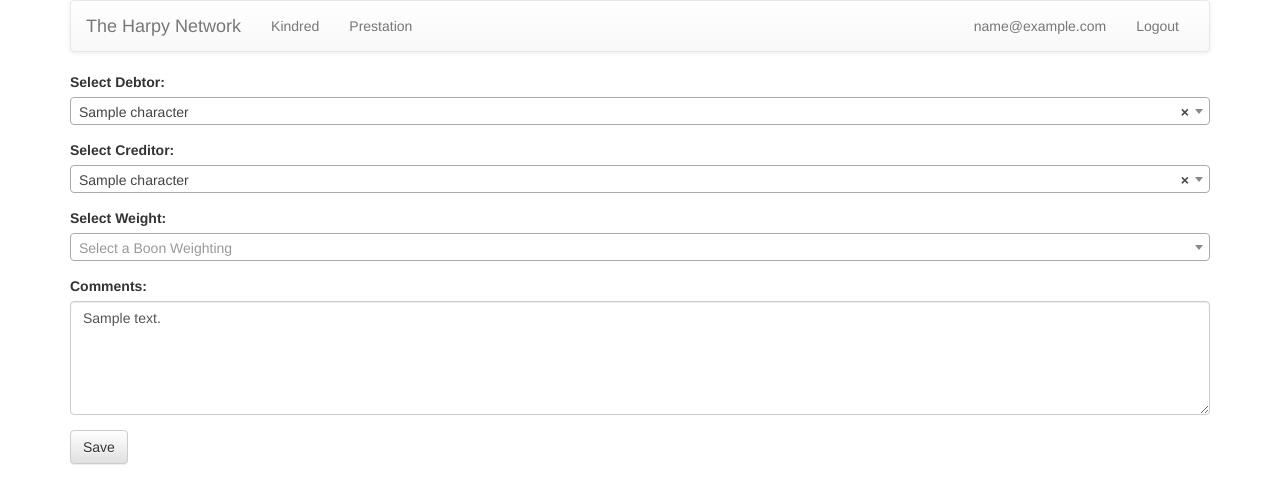
After one commit to sayeghr/harpy-network, a Flask app: page /prestation/1/edit in a window 1280 px wide; the page is wider, and only the part inside the window is pictured. The commit adds this page. Shown: the top 504 px of that part. Run offline with Flask 2, Linux system fonts and the light colour scheme; a user stored in the database is signed in; tables that the repository leaves empty hold one stand-in row (values such as "Sample post"); some libraries are stand-ins or nearby versions.

Commit message:
Added the ability to edit existing boons.

```diff
--- a/harpy_network/forms.py
+++ b/harpy_network/forms.py
@@ -70,3 +70,18 @@ class AddBoonForm(Form):
                                       ],
                               validators=[DataRequired()])
     comment = TextAreaField("Comments", validators=[])
+
+class EditBoonForm(Form):
+    debtor = CharacterField("Debtor", validators=[DataRequired(),
+                                                  NotEqualTo('creditor',
+                                                             message="The Debtor cannot be the same as the Creditor.")])
+    creditor = CharacterField("Creditor", validators=[DataRequired()])
+    boon_weight = SelectField("Boon Weight",
+                              choices=[("trivial", "Trivial Boon"),
+                                          ("minor", "Minor Boon"),
+                                          ("major", "Major Boon"),
+                                          ("blood", "Blood Boon"),
+                                          ("life", "Life Boon"),
+                                      ],
+                              validators=[DataRequired()])
+    comment = TextAreaField("Comments", validators=[])
--- /dev/null
+++ b/harpy_network/static/js/edit-prestation.js
@@ -0,0 +1,14 @@
+$( document ).ready(function() {
+    $('#debtor-id').select2({
+        placeholder: "Select a Kindred",
+        allowClear: true
+    });
+    $('#creditor-id').select2({
+        placeholder: "Select a Kindred",
+        allowClear: true
+    });
+    $('#boon-weight').select2({
+        placeholder: "Select a Boon Weighting",
+        allowClear: true
+    });
+});
--- /dev/null
+++ b/harpy_network/templates/edit_boon.html
@@ -0,0 +1,55 @@
+{% extends 'base.html' %}
+
+{% block scripts %}
+  {{ super() }}
+  <script src={{ url_for('static', filename='vendor/select2/dist/js/select2.full.min.js') }}></script>
+  <script src={{ url_for('static', filename='js/edit-prestation.js') }}></script>
+{% endblock %}
+
+{% block css %}
+  {{ super() }}
+  <link href={{ url_for('static', filename='vendor/select2/dist/css/select2.min.css') }} rel="stylesheet">
+  <link href={{ url_for('static', filename='vendor/select2-bootstrap-theme/dist/select2-bootstrap.min.css') }} rel="stylesheet">
+{% endblock %}
+
+{% block content %}
+  <div>
+    <form method="POST" action="/prestation/{{ boon.id }}/edit" role="form">
+    {{ form.csrf_token }}
+    <div class="form-group">
+        <label for="debtor-id">Select Debtor:</label>
+        <select class="form-control select2" style="width: 100%" name="debtor" id="debtor-id">
+        <option></option>
+        {% for character in characters %}
+          <option value="{{ character.id }}" {% if character.id == boon.debtor.id  %}selected{% endif %}>{{ character.name }}</option>
+        {% endfor %}
+        </select>
+    </div>
+    <div class="form-group">
+        <label for="creditor-id">Select Creditor:</label>
+        <select class="form-control select2" style="width: 100%" name="creditor" id="creditor-id">
+        <option></option>
+        {% for character in characters %}
+          <option value="{{ character.id }}" {% if character.id == boon.creditor.id  %}selected{% endif %}>{{ character.name }}</option>
+        {% endfor %}
+        </select>
+    </div>
+    <div class="form-group">
+        <label for="boon-weight">Select Weight:</label>
+        <select class="form-control select2" style="width: 100%" name="boon_weight" id="boon-weight">
+        <option></option>
+        <option value="trivial" {% if boon.weight == 'trivial' %}selected{% endif %}>Trivial Boon</option>
+        <option value="minor" {% if boon.weight == 'minor' %}selected{% endif %}>Minor Boon</option>
+        <option value="major" {% if boon.weight == 'major' %}selected{% endif %}>Major Boon</option>
+        <option value="blood" {% if boon.weight == 'blood' %}selected{% endif %}>Blood Boon</option>
+        <option value="life" {% if boon.weight == 'life' %}selected{% endif %}>Life Boon</option>
+        </select>
+    </div>
+    <div class="form-group">
+        <label for="comment">Comments:</label>
+        <textarea class="form-control" rows="5" id="comment" name="comment">{{ boon.comment }}</textarea>
+    </div>
+    <button type="submit" class="btn btn-default">Save</button>
+    </form>
+  </div>
+{% endblock %}
--- a/harpy_network/templates/view_boon.html
+++ b/harpy_network/templates/view_boon.html
@@ -23,5 +23,8 @@
   <a href="/prestation/{{ boon.id }}/paid" class="btn btn-default">
     <span class="glyphicon glyphicon-ok" aria-hidden="true"></span> Mark Boon as Paid
   </a>
+  <a href="/prestation/{{ boon.id }}/edit" class="btn btn-default">
+    <span class="glyphicon glyphicon-edit" aria-hidden="true"></span> Edit Boon
+  </a>
   {% endif %}
 {% endblock %}
--- a/harpy_network/views.py
+++ b/harpy_network/views.py
@@ -7,7 +7,7 @@ from harpy_network import db, login_manager
 from harpy_network.models.users import User
 from harpy_network.models.characters import Character
 from harpy_network.models.boons import Boon
-from harpy_network.forms import LoginForm, AddCharacterForm, AddBoonForm, ChangePasswordForm
+from harpy_network.forms import LoginForm, AddCharacterForm, AddBoonForm, EditBoonForm, ChangePasswordForm
 
 views = Blueprint('views', __name__, template_folder='templates')
 
@@ -78,6 +78,25 @@ def view_boon(boon_id):
         abort(404)
     return render_template('view_boon.html', boon=boon)
 
+@views.route('/prestation/<int:boon_id>/edit', methods=['GET', 'POST'])
+@login_required
+def edit_boon(boon_id):
+    boon = Boon.query.filter_by(id=boon_id).first()
+    if not boon:
+        abort(404)
+    form = EditBoonForm()
+    if request.method == "POST":
+        if form.validate_on_submit():
+            print(form.boon_weight.data)
+            boon.debtor = form.debtor.data
+            boon.creditor = form.creditor.data
+            boon.weight = form.boon_weight.data
+            boon.comment = form.comment.data
+            db.session.commit()
+            return redirect(url_for('views.view_boon', boon_id=boon.id))
+    characters = Character.query.all()
+    return render_template('edit_boon.html', boon=boon, characters=characters, form=form)
+
 @views.route('/prestation/<int:boon_id>/paid')
 @login_required
 def mark_boon_paid(boon_id):
```
